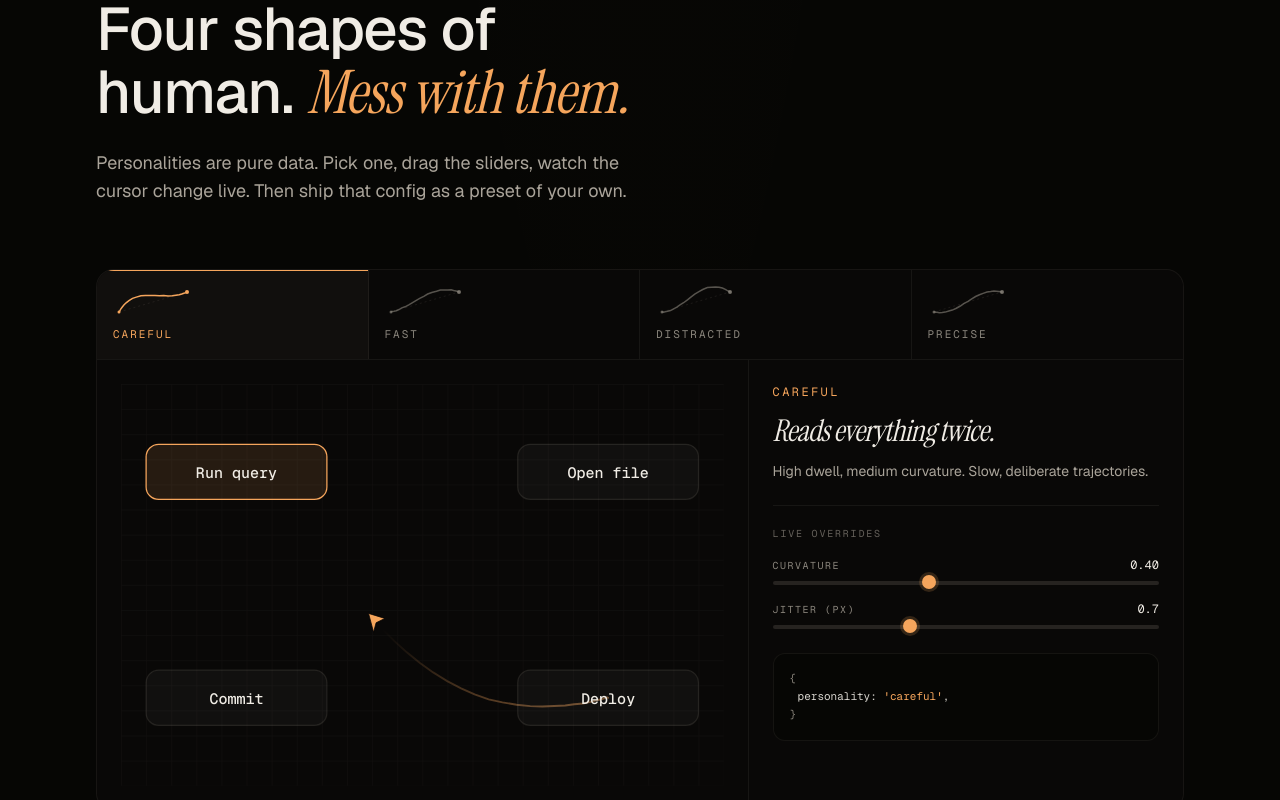
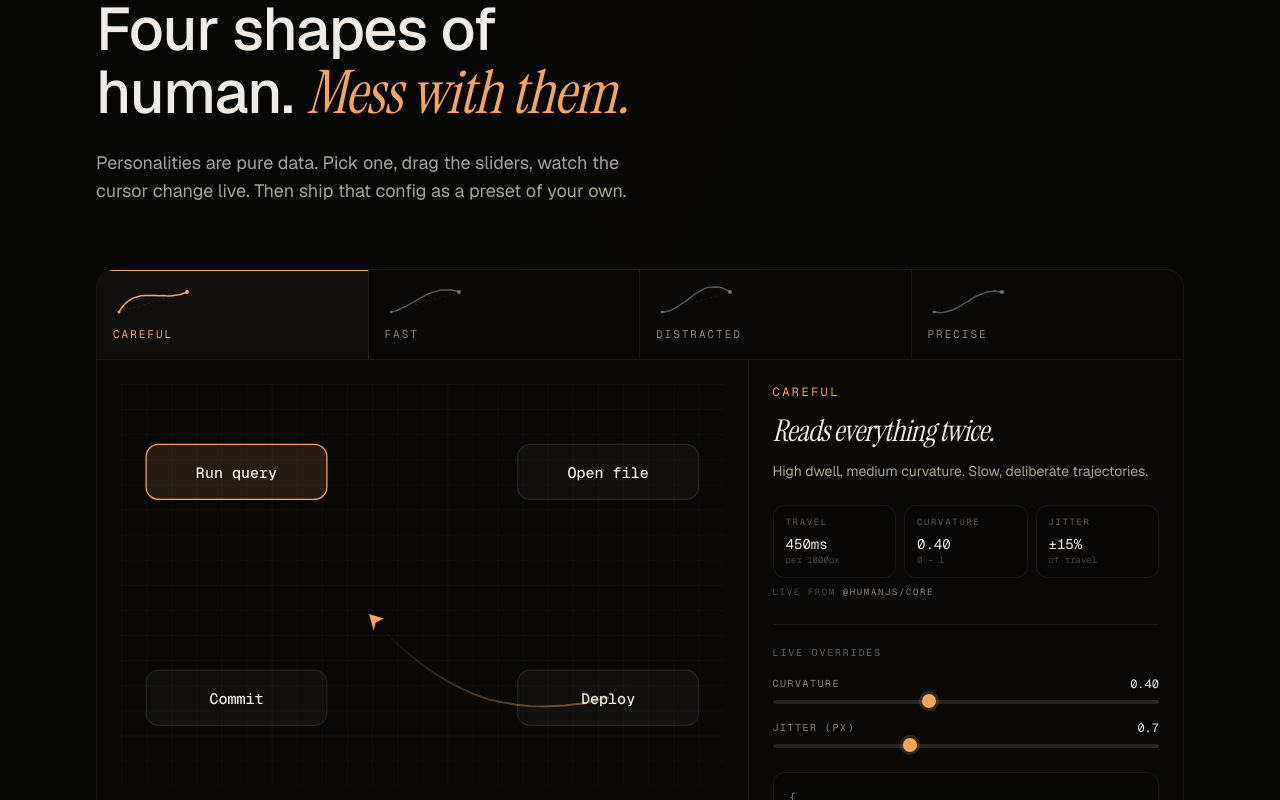
Before and after one commit to totigm/humanjs, a Next.js app in the folder apps/web/: page / in a window 1280 px wide. Shown: the part 5930-6730 px from the top of the page. Built offline with nearby package versions, Linux system fonts and the light colour scheme.

Commit message:
feat(web): surface live @humanjs/core values in personality lab

```diff
--- /dev/null
+++ b/apps/web/components/sections/PersonalityLab/PresetStats.tsx
@@ -0,0 +1,38 @@
+'use client';
+
+import type { PersonalityMeta } from './presets';
+
+interface PresetStatsProps {
+  preset: PersonalityMeta;
+}
+
+/**
+ * Three live values from the active `@humanjs/core` preset.
+ * Values come from `careful`/`fast`/`distracted`/`precise` in the library —
+ * if those change, this row reflects it without a code edit here.
+ */
+export function PresetStats({ preset }: PresetStatsProps) {
+  return (
+    <dl className="grid grid-cols-3 gap-2">
+      <Stat label="travel" value={`${preset.travelMs}ms`} sub="per 1000px" />
+      <Stat label="curvature" value={preset.curvature.toFixed(2)} sub="0 – 1" />
+      <Stat label="jitter" value={`±${Math.round(preset.travelJitter * 100)}%`} sub="of travel" />
+    </dl>
+  );
+}
+
+interface StatProps {
+  label: string;
+  value: string;
+  sub: string;
+}
+
+function Stat({ label, value, sub }: StatProps) {
+  return (
+    <div className="rounded-card border border-hairline bg-canvas/40 px-3 py-2.5">
+      <dt className="font-mono text-[9px] uppercase tracking-[0.18em] text-muted/70">{label}</dt>
+      <dd className="mt-1 font-mono text-sm tabular-nums text-foreground">{value}</dd>
+      <dd className="font-mono text-[9px] text-muted/50">{sub}</dd>
+    </div>
+  );
+}
--- a/apps/web/components/sections/PersonalityLab/index.tsx
+++ b/apps/web/components/sections/PersonalityLab/index.tsx
@@ -9,6 +9,7 @@ import { PersonalityCursor } from '../../motion/PersonalityCursor';
 import { Container, ScrollReveal, Section } from '../../primitives';
 import { ConfigSnippet } from './ConfigSnippet';
 import { PersonalityTab } from './PersonalityTab';
+import { PresetStats } from './PresetStats';
 import { personalityPresets } from './presets';
 import { Slider } from './Slider';
 
@@ -92,6 +93,13 @@ export function PersonalityLab() {
                   <p className="mt-3 text-sm text-muted-strong">{preset.description}</p>
                 </div>
 
+                <div className="space-y-2">
+                  <PresetStats preset={preset} />
+                  <p className="font-mono text-[9px] uppercase tracking-[0.18em] text-muted/50">
+                    live from <span className="text-muted">@humanjs/core</span>
+                  </p>
+                </div>
+
                 <div className="space-y-4 border-t border-hairline pt-5">
                   <div className="flex items-center justify-between">
                     <p className="font-mono text-[10px] uppercase tracking-[0.18em] text-muted/70">
--- a/apps/web/components/sections/PersonalityLab/presets.ts
+++ b/apps/web/components/sections/PersonalityLab/presets.ts
@@ -4,9 +4,12 @@ export interface PersonalityMeta {
   key: PresetName;
   tagline: string;
   description: string;
+  /** Live `mouse.travelTimeMs` from the corresponding `@humanjs/core` preset. */
   travelMs: number;
+  /** Live `mouse.curvature` from the corresponding `@humanjs/core` preset. */
   curvature: number;
-  jitterPercent: number;
+  /** Live `mouse.travelTimeJitter` from `@humanjs/core` — a fraction in `[0, 1]`. */
+  travelJitter: number;
 }
 
 export const personalityPresets: readonly PersonalityMeta[] = [
@@ -16,7 +19,7 @@ export const personalityPresets: readonly PersonalityMeta[] = [
     description: 'High dwell, medium curvature. Slow, deliberate trajectories.',
     travelMs: careful.mouse.travelTimeMs,
     curvature: careful.mouse.curvature,
-    jitterPercent: careful.mouse.travelTimeJitter,
+    travelJitter: careful.mouse.travelTimeJitter,
   },
   {
     key: 'fast',
@@ -24,7 +27,7 @@ export const personalityPresets: readonly PersonalityMeta[] = [
     description: 'Brisk travel, low dwell. Confident, no second-guessing.',
     travelMs: fast.mouse.travelTimeMs,
     curvature: fast.mouse.curvature,
-    jitterPercent: fast.mouse.travelTimeJitter,
+    travelJitter: fast.mouse.travelTimeJitter,
   },
   {
     key: 'distracted',
@@ -32,7 +35,7 @@ export const personalityPresets: readonly PersonalityMeta[] = [
     description: 'Higher curvature and jitter, variable pauses between actions.',
     travelMs: distracted.mouse.travelTimeMs,
     curvature: distracted.mouse.curvature,
-    jitterPercent: distracted.mouse.travelTimeJitter,
+    travelJitter: distracted.mouse.travelTimeJitter,
   },
   {
     key: 'precise',
@@ -40,6 +43,6 @@ export const personalityPresets: readonly PersonalityMeta[] = [
     description: 'Near-straight paths, minimal noise. Direct intent.',
     travelMs: precise.mouse.travelTimeMs,
     curvature: precise.mouse.curvature,
-    jitterPercent: precise.mouse.travelTimeJitter,
+    travelJitter: precise.mouse.travelTimeJitter,
   },
 ];
```
